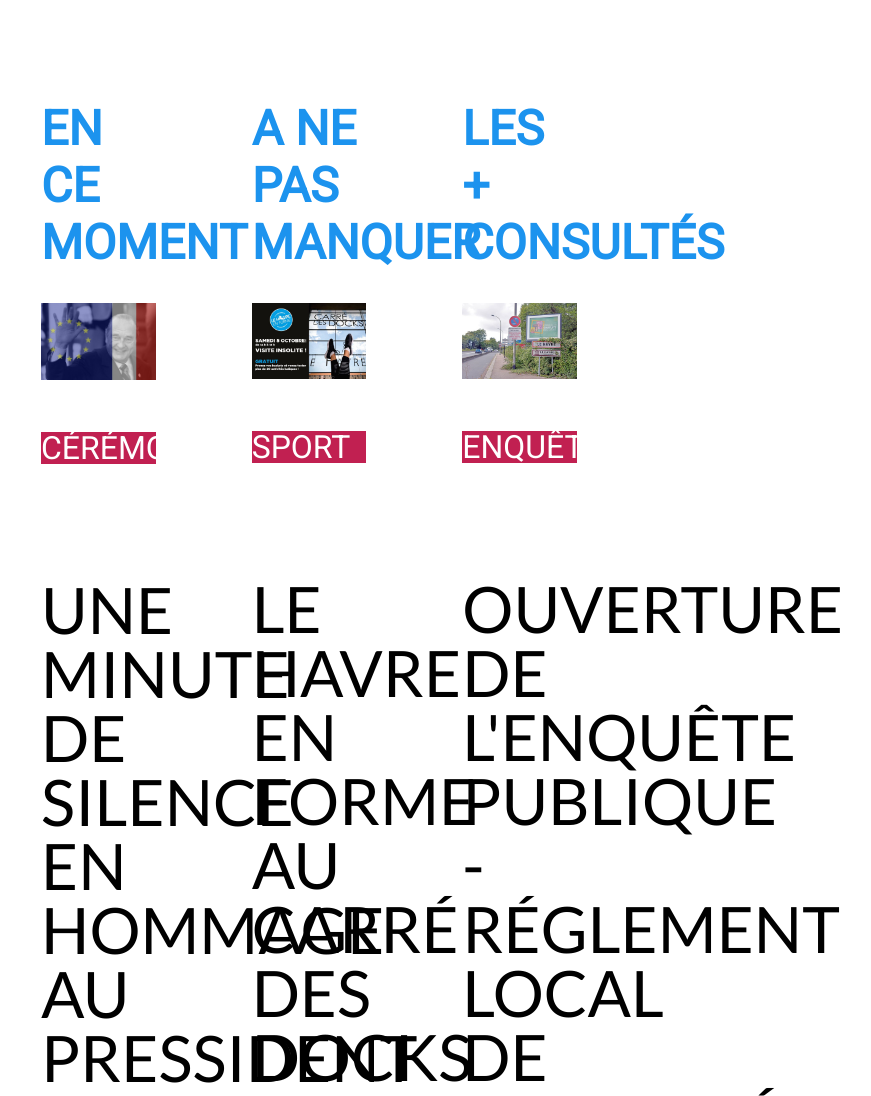
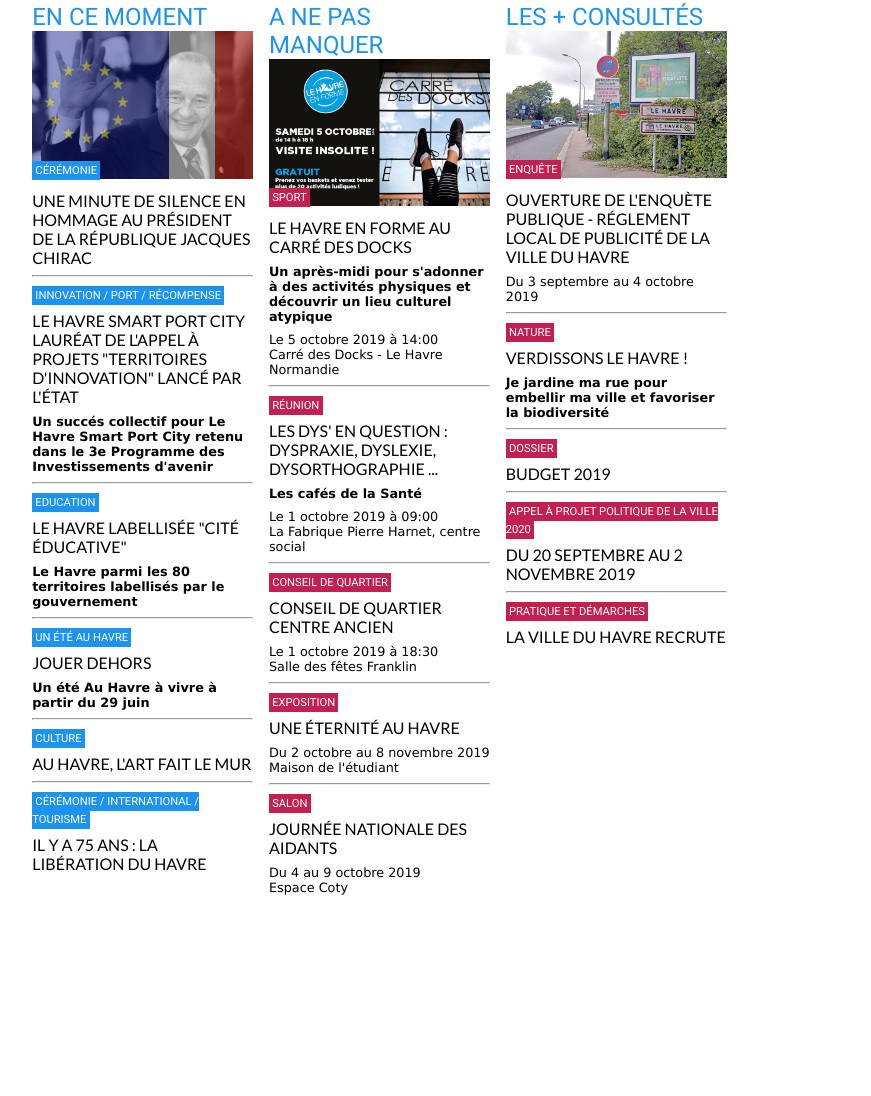
Before and after one commit to quentinpoirier/OrelyNews, a plain HTML site: page index.html in a window 1280 px wide. Shown: the part 424-1520 px from the top of the page, without its empty margins (331-1202 px from the left). After the commit the page ends 1327 px from the top, so only its background shows below. Drawn offline with Linux system fonts and the light colour scheme.

Commit message:
modifications de l'index et du style afin de résoudre les problèmes de mon précédent code

```diff
--- a/assets/css/style.css
+++ b/assets/css/style.css
@@ -1,113 +1,164 @@
-.container
-  {
-      display: grid;
-      grid-template-columns: repeat(12, 1fr);
-      grid-template-rows: repeat(2, auto);
-  }
-  .firstbox
-  {
-      grid-column: 4 / 10;
-      grid-row: 1 / 1;
-      margin: 2rem;
-  }
-  #LeHavre
-  {
-      width: 100%;
+hr {
+    color: #d7d7d7;
 }
 
-  .secondbox
-  {
-      grid-column: 4 / 6;
-      grid-row-start: 2;
-      margin: 3rem;
-  }
-  #Chirac
-  {
-      width: 100%;
-  }
-  .thirdbox
-  {
-      grid-column: 6 / 8;
-      grid-row-start: 2;
-      margin: 3rem;
-  }
-  #docks
-  {
-      width: 100%;
-  }
-  .fourthbox
-  {
-      grid-column: 8 / 10;
-      grid-row-start: 2;
-      margin: 3rem;
-  }
-  #road
-  {
-      width: 100%;
+.container {
+    display: grid;
+    /* J'indique que ma classe est une grid via le display */
+    grid-template-columns: repeat(12, 8vw);
+    /* Ma grille sera composée de 12 Colonnes via la fonction repeat() avec une largeur de 8vh par colonnes*/
+    grid-template-rows: auto auto;
+    /*2 Lignes avec une hauteur auto*/
+    gap: 1rem 1rem;
+    /* Gap entre rows, Gap entre columns*/
 }
 
-  h1
-  {
-      color: #1c93ee;
-      font-style: normal;
-      width: 100%;
-      font-family: 'roboto' , sans-serif;
-      font-size: 3rem;
-      text-transform: uppercase;
+/* Mise en place d'une div permettant positionner le texte via la position relative */
+.img-highlight {
+    position: relative;
+    text-align: center;
 }
 
-  .subtitle
-  {
-      text-transform: uppercase;
-      font-size: 4rem;
-      font-family: 'lato' , sans-serif;
-      margin-top: 3rem;
-      margin-bottom: 3rem;
-      line-height: 4rem;
-  }
-  .sum
-  {
-      text-transform: uppercase;
-      font-size: 2rem;
-      font-family: 'lato' , sans-serif;
-      line-height: 2rem;
-  }
-  .boldtext
-  {
-      font-size: 2rem;
-      font-weight: bold;
-      font-family: 'verdana' , sans-serif;
-      margin-top: 3rem;
-      margin-bottom: 3rem;
-      line-height: 2rem;
+/* Classe permettant de rendre l'image reponsive */
+.img-responsive {
+    width: 100%;
+    height: auto;
 }
 
-  .colortitle
-  {
+.category {
+    color: #1e94ee;
+    text-transform: uppercase;
+    font-family: 'Roboto', sans-serif;
+    font-size: 1.5rem;
+}
+
+.title {
+    text-transform: uppercase;
+    font-family: 'Lato', sans-serif;
+}
+
+.outline {
+    font-size: 0.8rem;
+    font-weight: 600;
+    font-family: Verdana, Geneva, Tahoma, sans-serif;
+}
+
+p {
+    margin: 0.5rem 0 0 0;
+    /* Pour controler l'espace entre les paragraphes */
+}
+
+.date {
+    font-size: 0.8rem;
+    font-family: Verdana, Geneva, Tahoma, sans-serif;
+}
+
+/*//////////////////////////////////////////////////////////////////////////////
+header css
+////////////////////////////////////////////////////////////////////////////////
+//////////////////////////////////////////////////////////////////////////////// */
+
+.header {
+    grid-column: 4 / span 6;
+    grid-row: 1;
+    text-align: center;
+    /* Pour centrer la photo*/
+}
+
+/*//////////////////////////////////////////////////////////////////////////////
+top news css
+////////////////////////////////////////////////////////////////////////////////
+//////////////////////////////////////////////////////////////////////////////// */
+
+.topnews {
+    grid-column: 4 / span 2;
+    grid-row: 2;
+    text-align: left;
+}
+
+.topnews .news .sub-category {
+    background-color: #1c93ee;
+    text-transform: uppercase;
+    font-family: 'Roboto', sans-serif;
+    color: white;
+    padding: 0.2rem;
+    font-size: 0.7rem;
+}
+
+/* On positionne le titre sur l'image via une position absolute */
+.topnews .img-highlight .sub-category {
+    position: absolute;
+    bottom: 0;
+    left: 0;
+    background-color: #1c93ee;
+    text-transform: uppercase;
+    font-family: 'Roboto', sans-serif;
+    color: white;
+    padding: 0.2rem;
+    margin-bottom: 0.2rem;
+    font-size: 0.7rem;
+}
+
+/*//////////////////////////////////////////////////////////////////////////////
+donotmiss css
+////////////////////////////////////////////////////////////////////////////////
+//////////////////////////////////////////////////////////////////////////////// */
+
+.donotmiss {
+    grid-column: 6 / span 2;
+    grid-row: 2;
+}
+
+.donotmiss .news .sub-category {
     background-color: #c12051;
     text-transform: uppercase;
-      font-size: 2rem;
+    font-family: 'Roboto', sans-serif;
     color: white;
-      font-family: 'roboto' , sans-serif;
-      margin-top: 3rem;
-      margin-bottom: 3rem;
-      line-height: 2rem;
+    padding: 0.2rem;
+    font-size: 0.7rem;
 }
-  .text
-  {
-      font-size: 2rem;
-      margin-top: 3rem;
-      margin-bottom: 3rem;
-      line-height: 2rem;
 
+.donotmiss .img-highlight .sub-category {
+    position: absolute;
+    bottom: 0;
+    left: 0;
+    background-color: #c12051;
+    text-transform: uppercase;
+    font-family: 'Roboto', sans-serif;
+    color: white;
+    padding: 0.2rem;
+    margin-bottom: 0.2rem;
+    font-size: 0.7rem;
 }
-  .content
-  {
-      margin-top: 5rem;
-      margin-bottom: 5rem;
+
+/*//////////////////////////////////////////////////////////////////////////////
+mostviewed css
+////////////////////////////////////////////////////////////////////////////////
+//////////////////////////////////////////////////////////////////////////////// */
+
+.mostviewed {
+    grid-column: 8 / span 2;
+    grid-row: 2;
 }
-  p
-  {
-      margin-top: 0.2rem;
+
+.mostviewed .news .sub-category {
+    background-color: #c12051;
+    text-transform: uppercase;
+    font-family: 'Roboto', sans-serif;
+    color: white;
+    padding: 0.2rem;
+    font-size: 0.7rem;
+}
+
+.mostviewed .img-highlight .sub-category {
+    position: absolute;
+    bottom: 0;
+    left: 0;
+    background-color: #c12051;
+    text-transform: uppercase;
+    font-family: 'Roboto', sans-serif;
+    color: white;
+    padding: 0.2rem;
     margin-bottom: 0.2rem;
+    font-size: 0.7rem;
 }
--- a/index.html
+++ b/index.html
@@ -1,106 +1,141 @@
 <!DOCTYPE html>
 <html lang="fr">
+
 <head>
     <meta charset="UTF-8">
-    <link rel="stylesheet" href="assets/css/style.css">
-    <link href="https://fonts.googleapis.com/css?family=Lato|Roboto&display=swap" rel="stylesheet">
-    <title>Document</title>
+    <meta name="viewport" content="width=device-width, initial-scale=1.0">
+    <title>La Ville du Havre</title>
+    <link rel="stylesheet" href="https://fonts.googleapis.com/css?family=Lato|Roboto&display=swap">
+    <link rel="stylesheet" href="assets\css\style.css">
 </head>
+
 <body>
     <div class="container">
-        <div class="firstbox">
-            <a href="assets/img/leHavre.jpg"><img src="assets/img/leHavre.jpg" alt="photo du Havre" title="photo du Havre" id="LeHavre"></a>
+
+        <div class="header">
+            <img class="img-responsive" src="assets\img\leHavre.jpg" alt="La ville Du Havre">
         </div>
-        <div class="secondbox">
-            <div class="content">
-                <h1>EN CE MOMENT</h1>
-                <a href="assets/img/img01.jpg"><img src="assets/img/img01.jpg" alt="photo de Chirac" title="photo de Chirac" id="Chirac"></a>
-                <p class="colortitle">Cérémonie</p><br>
-                <p class="subtitle">UNE MINUTE DE SILENCE EN HOMMAGE AU PRESSIDENT DE LA RÉPUBLIQUE JACQUES CHIRAC</p>
+
+        <div class="topnews">
+            <p class="category">En ce moment</p>
+            <div class="highlight">
+                <div class="img-highlight">
+                    <img class="img-responsive" src="assets\img\img01.jpg" alt="Chirac">
+                    <p><span class="sub-category">Cérémonie</span></p>
+                </div>
+                <p class="title">Une minute de silence en hommage au président de la république jacques chirac</p>
             </div>
-            <div class="content">
-                <p class="colortitle" class="colortitle">INNOVATION/PORT/RECOMPENSE</p><br>
-                <p class="sum">Le Havre smart city lauréat de l'appel à projets "territoires d'innovation" lancé par l'etat</p><br>
-                <p class="boldtext">Un succés collectif pour le havre smart port city retenue dans le 3e programme des investissements d'avenir</p><br>
+            <hr>
+            <div class="news">
+                <p><span class="sub-category">innovation / port / récompense</span></p>
+                <p class="title">Le havre smart port city lauréat de l'appel à projets "territoires d'innovation" lancé
+                    par l'état</p>
+                <p class="outline">Un succés collectif pour Le Havre Smart Port City retenu dans le 3e Programme des
+                    Investissements
+                    d'avenir</p>
             </div>
-            <div class="content">
-                <p class="colortitle">Éducation</p><br>
-                <p class="sum">Le Havre labellisée "cité éducative"</p><br>
-                <p class="boldtext">Le Havre parmis les 80 territoires labellisés par le gouvernement</p><br>
+            <hr>
+            <div class="news">
+                <p><span class="sub-category">education</span></p>
+                <p class="title">Le Havre labellisée "cité éducative"</p>
+                <p class="outline">Le Havre parmi les 80 territoires labellisés par le gouvernement</p>
             </div>
-            <div class="content">
-                <p class="colortitle">Un été au havre</p><br>
-                <p class="sum">Joué dehors</p><br>
-                <p class="boldtext">Un été au havre à vivre à partir du 29 juin</p><br>
+            <hr>
+            <div class="news">
+                <p><span class="sub-category">Un été au Havre</span></p>
+                <p class="title">Jouer dehors</p>
+                <p class="outline">Un été Au Havre à vivre à partir du 29 juin</p>
             </div>
-            <div class="content">
-                <p class="colortitle">culture</p><br>
-                <p class="sum">Le Havre, l'art fait le mur</p><br>
+            <hr>
+            <div class="news">
+                <p><span class="sub-category">Culture</span></p>
+                <p class="title">Au Havre, l'art fait le mur</p>
             </div>
-            <div class="content">
-                <p class="colortitle">Cérémonie/international/tourisme</p><br>
-                <p class="sum">Il y a 75ans: la libération du Havre</p><br>
+            <hr>
+            <div class="news">
+                <p><span class="sub-category">Cérémonie / International / Tourisme</span></p>
+                <p class="title">Il y a 75 ans : La libération du Havre</p>
             </div>
         </div>
 
-        <div class="thirdbox">
-            <div class="content">
-                <h1>A NE PAS MANQUER</h1>
-                <a href="assets/img/img02.jpg"><img src="assets/img/img02.jpg" alt="photo carré des docks" title="photo carré des docks" id="docks"></a>
-                <p class="colortitle">Sport</p><br>
-                <p class="subtitle">Le Havre en forme au carré des docks</p><br>
-                <p class="boldtext">Un après-midi pour s'adonner à des activités physiques et découvrir un lieu culturel atypique</p><br>
-                <p class="text">Le 5 octobre 2019 à partir de 14:00 Carré des docks - Le havre normandie</p>
+        <div class="donotmiss">
+            <p class="category">A ne pas manquer</p>
+            <div class="highlight">
+                <div class="img-highlight">
+                    <img class="img-responsive" src="assets\img\img02.jpg" alt="Carré des Docks">
+                    <p><span class="sub-category">Sport</span></p>
+                </div>
+                <p class="title">Le Havre en Forme au carré des docks</p>
+                <p class="outline">Un après-midi pour s'adonner à des activités physiques et découvrir un lieu culturel
+                    atypique</p>
+                <p class="date">Le 5 octobre 2019 à 14:00<br>
+                    Carré des Docks - Le Havre Normandie</p>
             </div>
-            <div class="content">
-                <p class="colortitle">Réunion</p><br>
-                <p class="sum">Les dys' en question: dyspraxie, dyslexie, dysorthographie...</p><br>
-                <p class="boldtext">Les cafés de la santé</p><br>
-                <p class="text">Le 1er octobre 2019 à 09:00 la fabrique Pierre Hamet, centre social</p><br>
+            <hr>
+            <div class="news">
+                <p><span class="sub-category">Réunion</span></p>
+                <p class="title">Les DYS' en question : Dyspraxie, Dyslexie, Dysorthographie ...</p>
+                <p class="outline">Les cafés de la Santé</p>
+                <p class="date">Le 1 octobre 2019 à 09:00<br>
+                    La Fabrique Pierre Harnet, centre social</p>
             </div>
-            <div class="content">
-                <p class="colortitle">Conseil de quartier</p><br>
-                <p class="sum">Le 1er octobre 2019 à 18:30 salle des fêtes Franklin</p>
+            <hr>
+            <div class="news">
+                <p><span class="sub-category">Conseil de Quartier</span></p>
+                <p class="title">Conseil de Quartier Centre Ancien</p>
+                <p class="date">Le 1 octobre 2019 à 18:30<br>
+                    Salle des fêtes Franklin</p>
             </div>
-            <div class="content">
-                <p class="colortitle">Exposition</p><br>
-                <p class="sum">Une éternité au havre</p><br>
-                <p class="text">Du 2 octobre au 8 novembre 2019 Maison de l'étudiant</p>
+            <hr>
+            <div class="news">
+                <p><span class="sub-category">Exposition</span></p>
+                <p class="title">Une éternité au Havre</p>
+                <p class="date">Du 2 octobre au 8 novembre 2019<br>
+                    Maison de l'étudiant</p>
             </div>
-            <div class="content">
-                <p class="colortitle">Salon</p><br>
-                <p class="sum">Journée nationale des aidants</p><br>
-                <p class="text">Du 4 au 9 octobre 2019 Espace coty</p>
+            <hr>
+            <div class="news">
+                <p><span class="sub-category">Salon</span></p>
+                <p class="title">Journée Nationale Des Aidants</p>
+                <p class="date">Du 4 au 9 octobre 2019<br>
+                    Espace Coty</p>
             </div>
         </div>
 
-        <div class="fourthbox">
-            <div class="content">
-                <h1>Les + CONSULTÉS</h1>
-                <a href="assets/img/img03.jpg"><img src="assets/img/img03.jpg" alt="photo de route" title="photo de route" id="road"></a>
-                <p class="colortitle">Enquête</p><br>
-                <p class="subtitle">Ouverture de l'enquête publique - réglement local de publicité de la ville du havre</p><br>
-                <p class="text">Du 3 septembre au 4 octobre 2019</p>
+        <div class="mostviewed">
+            <p class="category">Les + consultés</p>
+            <div class="highlight">
+                <div class="img-highlight">
+                    <img class="img-responsive" src="assets\img\img03.jpg" alt="Pancarte Ville">
+                    <p><span class="sub-category">Enquête</span></p>
+                </div>
+                <p class="title">Ouverture de l'enquète publique - Réglement local de publicité de la ville du havre</p>
+                <p class="date">Du 3 septembre au 4 octobre 2019</p>
             </div>
-            <div class="content">
-                <p class="colortitle">Nature</p><br>
-                <p class="sum">Verdisons le havre</p><br>
-                <p class="boldtext">jardine ma rue pour embellir la ville et favorise la biodiversité</p>
+            <hr>
+            <div class="news">
+                <p><span class="sub-category">Nature</span></p>
+                <p class="title">Verdissons le Havre !</p>
+                <p class="outline">Je jardine ma rue pour embellir ma ville et favoriser la biodiversité</p>
             </div>
-            <div class="content">
-                <p class="colortitle">Dossier</p><br>
-                <p class="boldtext">Budget 2019</p>
+            <hr>
+            <div class="news">
+                <p><span class="sub-category">Dossier</span></p>
+                <p class="title">Budget 2019</p>
             </div>
-           <div class="content">
-                <p class="colortitle">Appel à projets</p><br>
-                <p class="sum">Appel à projet politique de la ville 2020</p><br>
-                <p class="boldtext">du 20 septembre au 2 novembre 2019</p>
-           </div>
-            <div class="content">
-                <p class="colortitle">Pratique et démarches</p><br>
-                <p class="sum">La ville du havre recrute</p>
+            <hr>
+            <div class="news">
+                <p><span class="sub-category">Appel à projet politique de la ville 2020</span></p>
+                <p class="title">Du 20 septembre au 2 novembre 2019</p>
+            </div>
+            <hr>
+            <div class="news">
+                <p><span class="sub-category">Pratique et Démarches</span></p>
+                <p class="title">La ville du havre recrute</p>
             </div>
         </div>
-      </div>
+
+    </div>
 </body>
+
 </html>
```
Lines whose indentation alone changed are shown as unchanged.
